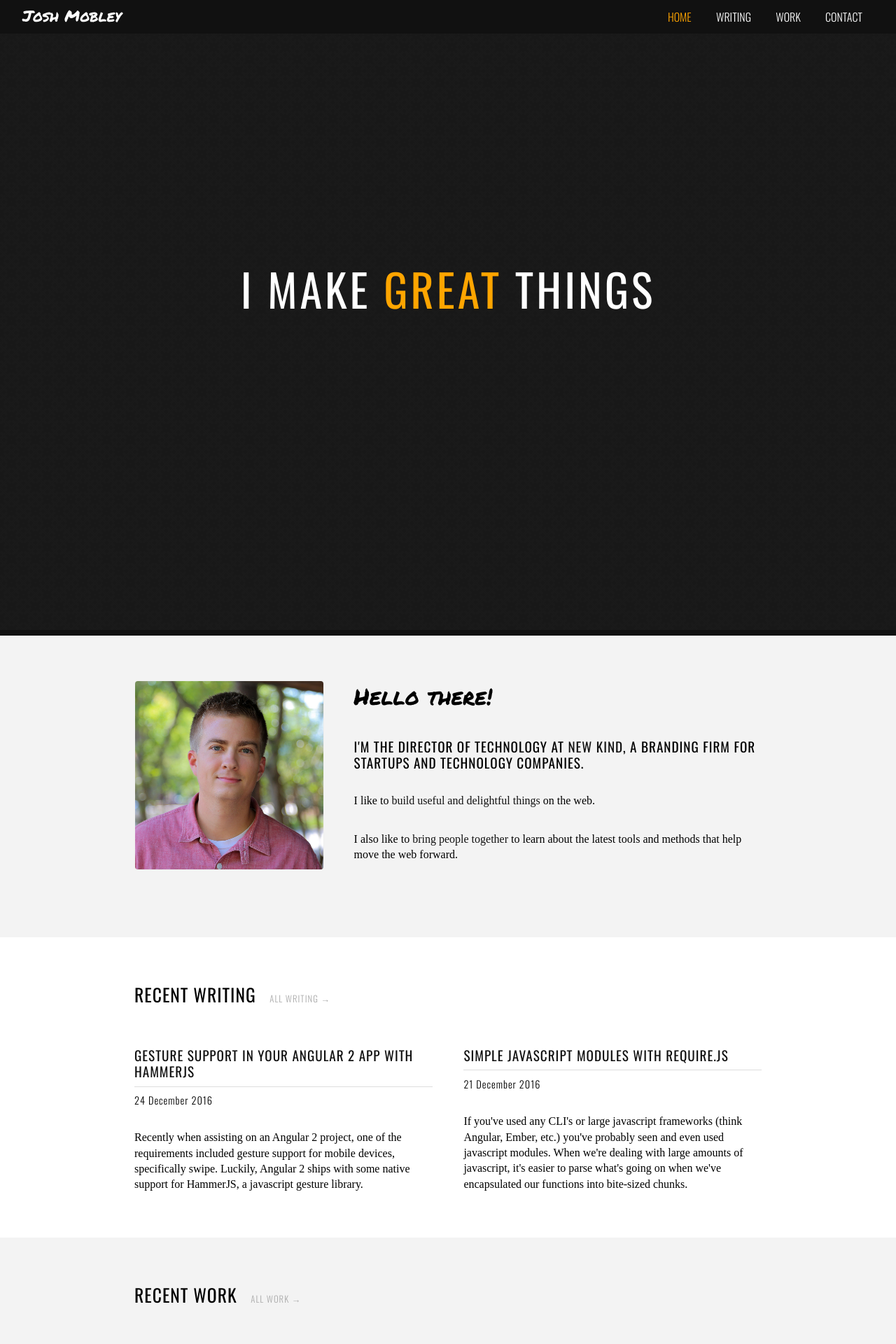
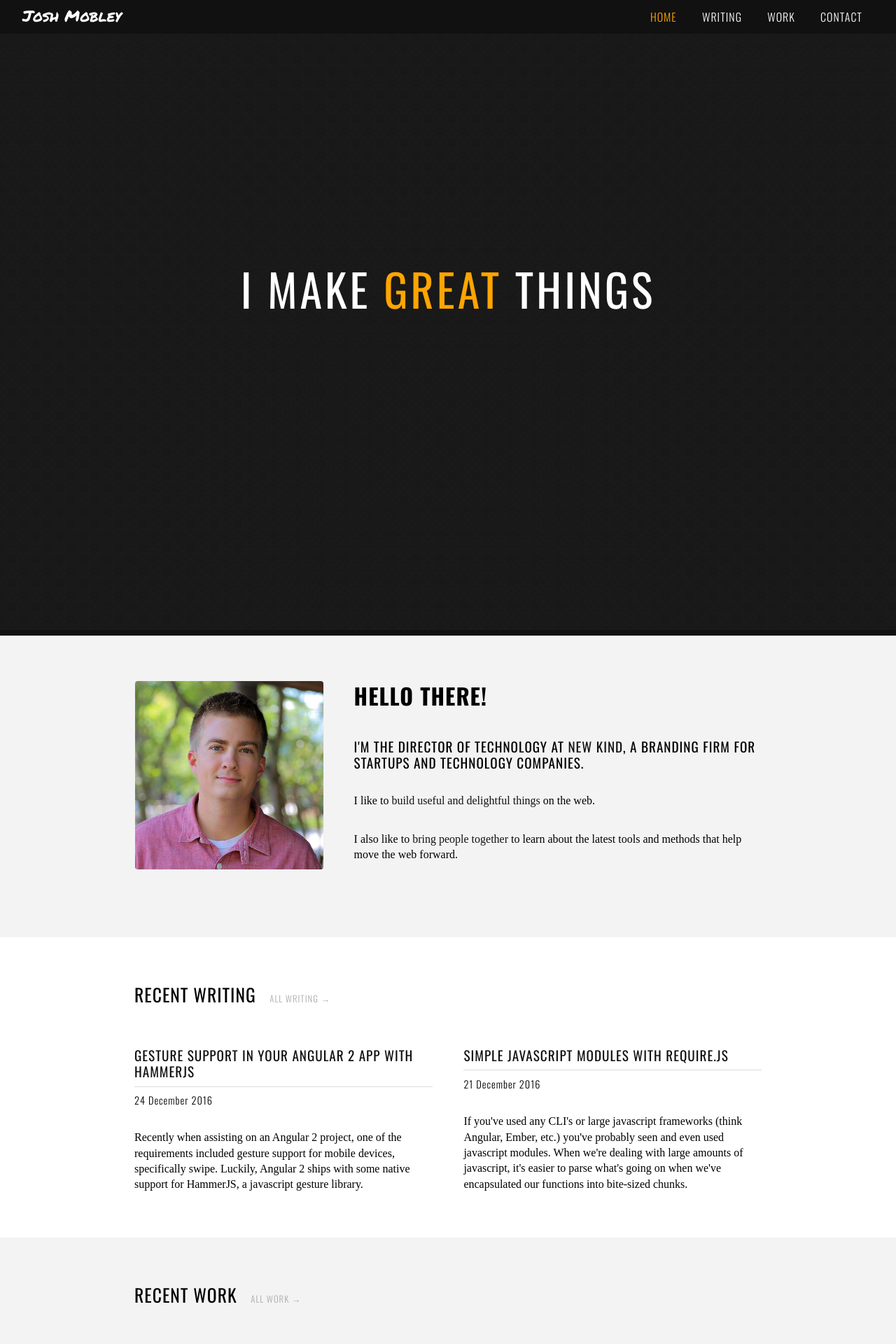
Before and after one commit to joshmobley/joshmobley.github.io, a Jekyll site: the page built from index.md, in a window 1280 px wide. Shown: the top 1920 px of the page at 70% size. Built offline with Jekyll 4.4.1, drawn with Linux system fonts in a browser that asks for light colours; some web fonts are replaced.

Commit message:
tweaking typography

```diff
--- a/_includes/head.html
+++ b/_includes/head.html
@@ -9,7 +9,7 @@
     </style>
     <link rel="stylesheet" href="{{ site.url }}/css/styles.css">
     <link rel="stylesheet" href="{{ site.url }}/css/prism.css">
-    <link href="https://fonts.googleapis.com/css?family=Droid+Serif:400,700|Oswald:300,400|Permanent+Marker" rel="stylesheet">
+    <link href="https://fonts.googleapis.com/css?family=Droid+Serif:400,700|Oswald:300,400,700|Permanent+Marker" rel="stylesheet">
     <link rel="icon" href="{{ site.url }}/assets/favicon.png" />
     <meta name="viewport" content="width=device-width, initial-scale=1">
     <script src="{{ site.url }}/js/prism.js" async></script>
--- a/css/sass/_header.scss
+++ b/css/sass/_header.scss
@@ -107,6 +107,7 @@
         right: -200px;
         top: 0;
         transition: right .3s;
+        letter-spacing: 1px;
 
         &.is-visible{
             right: 0;
--- a/css/sass/_type.scss
+++ b/css/sass/_type.scss
@@ -1,5 +1,11 @@
 .type-marker{
     font-family: 'Permanent Marker', cursive;
+}
+
+.type-display{
+    font-family: 'Oswald', sans-serif;
+    font-weight: 700;
+    text-transform: uppercase;
 }
 
 .type-headline{
@@ -11,8 +17,9 @@
 }
 
 h1, .h1{
-    @extend .type-marker;
+    @extend .type-display;
     font-size: 3em;
+    letter-spacing: 1px;
 }
 
 h2, .h2{
@@ -31,7 +38,6 @@ h3, .h3{
     text-transform: uppercase;
     letter-spacing: 1px;
     line-height: 1.2em;
-    letter-spacing: 1px;
 
     + h4{
         border-top: 1px solid #ccc;
```
Also changed, not shown: css/styles.css.
